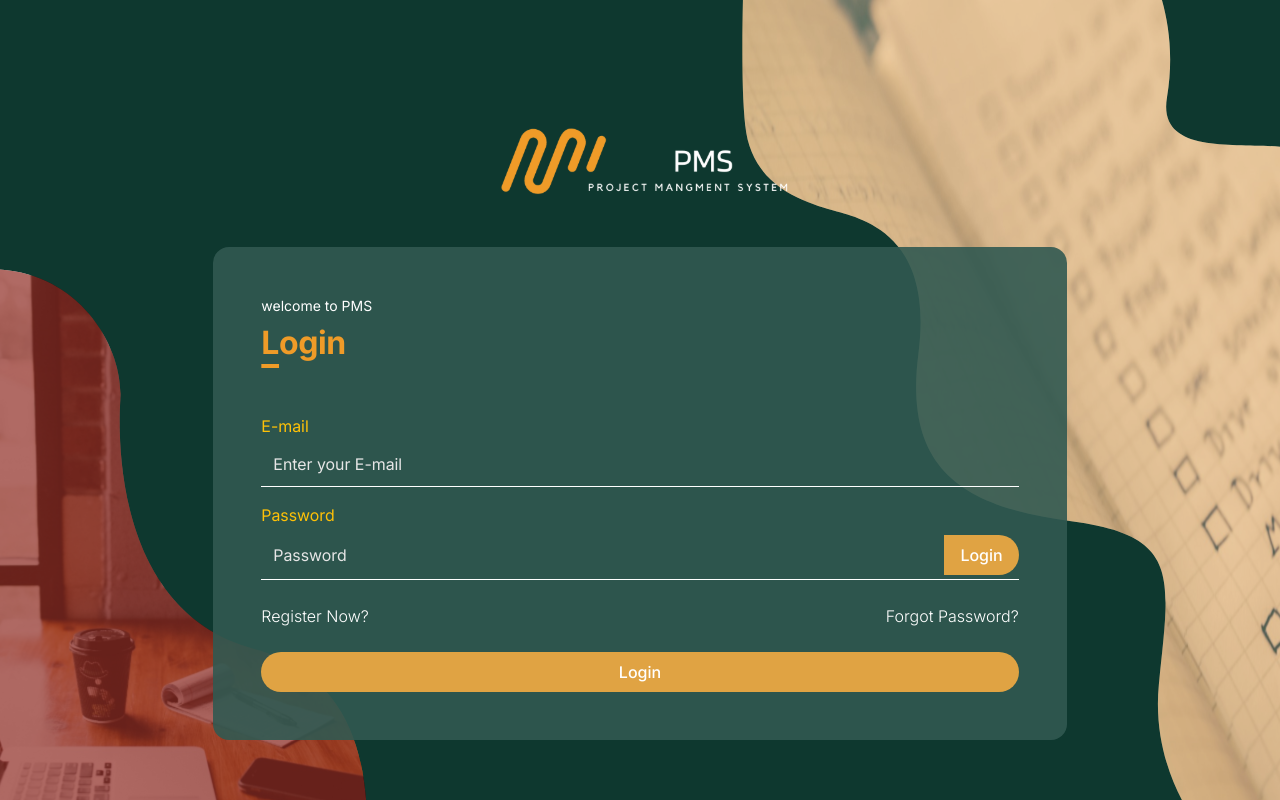
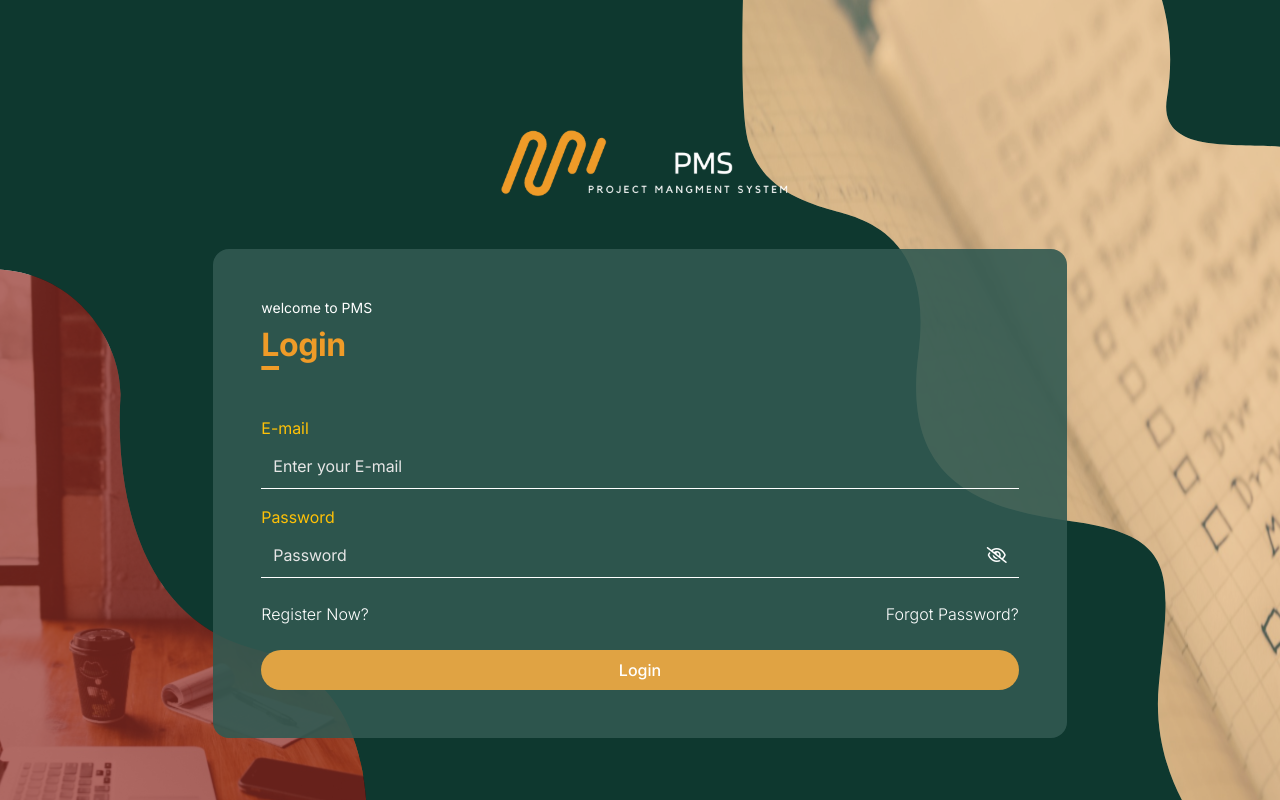
Before and after one commit to DevsquadEg/project-management-system, a React (Vite) app: page / in a window 1280 px wide. Built offline with nearby package versions, Linux system fonts and the light colour scheme.

Commit message:
fix login submitbtn

```diff
--- a/src/Pages/Auth/Login/Login.tsx
+++ b/src/Pages/Auth/Login/Login.tsx
@@ -110,10 +110,24 @@ export default function Login() {
                                 })}
                                 className="form-control custom-input "
                             />
-                            <SubmitBtn
-                                isSubmitting={isSubmitting}
-                                title="Login"
-                            />
+                            <button
+                                type="button"
+                                onClick={() =>
+                                    setIsPassVisible((prev) => !prev)
+                                }
+                                onMouseDown={(e) => e.preventDefault()}
+                                onMouseUp={(e) => e.preventDefault} // to prevent the feature of unfocus when i click on the icon
+                                className="input-group-text btnSlash"
+                                id="addon-wrapping"
+                            >
+                                <i
+                                    className={`fa-regular ${
+                                        isPassVisible
+                                            ? "fa-eye "
+                                            : "fa-eye-slash"
+                                    }`}
+                                ></i>
+                            </button>
                         </div>
                     </div>
 
@@ -144,20 +158,7 @@ export default function Login() {
                 </div>
                 {/* Submit */}
                 <div className="d-grid">
-                    <button
-                        type="submit"
-                        className="btn custom-btn btn-lg "
-                        disabled={isSubmitting}
-                    >
-                        {(isSubmitting && (
-                            <span
-                                className="spinner-border spinner-border-sm"
-                                role="status"
-                                aria-hidden="true"
-                            ></span>
-                        )) ||
-                            "Login"}
-                    </button>
+                    <SubmitBtn isSubmitting={isSubmitting} title="Login" />
                 </div>
             </form>
         </>
```
